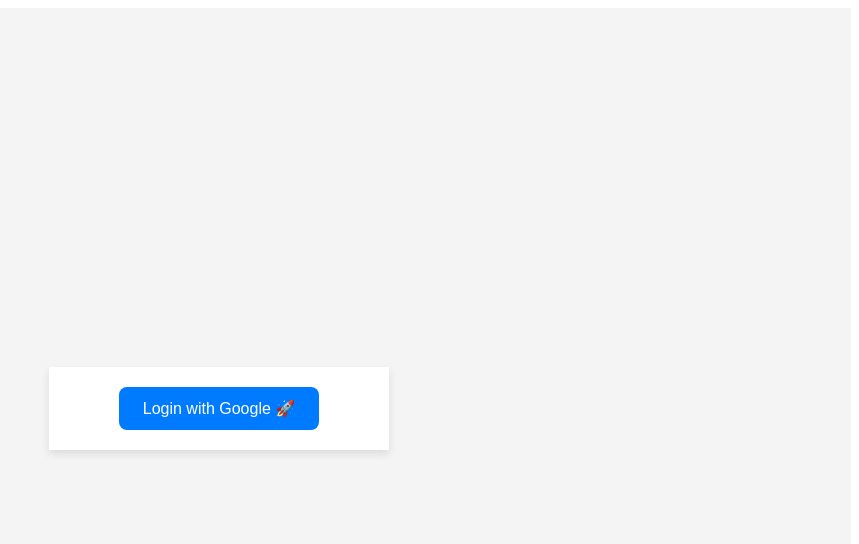
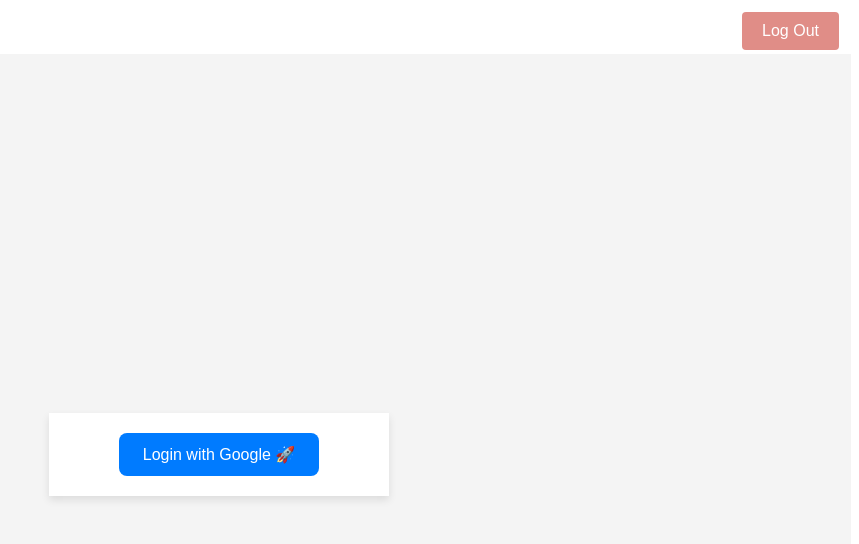
Before and after one commit to LoopTube2004/looptube, a React (Create React App) app in the folder client/: page /login in a window 1280 px wide. Shown: the top 544 px of the page, without its empty margins (421-1280 px from the left). Built offline with nearby package versions, Linux system fonts and the light colour scheme; no server answers.

Commit message:
set up logout button and navbar and logout mechanism

```diff
--- a/client/src/App.js
+++ b/client/src/App.js
@@ -4,7 +4,7 @@
 import { BrowserRouter, Routes, Route, Navigate } from 'react-router-dom';
 import { GoogleOAuthProvider } from '@react-oauth/google';
 import { useSelector, useDispatch } from 'react-redux';
-
+import Navbar from './components/Navbar';
 function App() {
     const googleClientId = process.env.REACT_APP_GOOGLE_CLIENT_ID
     const user = useSelector((state) => state.user.user);
@@ -14,6 +14,7 @@
             <BrowserRouter>
                 <div className="App">
                     {/*Customization for toast, top-center, show for 3 seconds, and bold text*/}
+                    <Navbar/>
                     <Toaster
                         position="top-center"
                         reverseOrder={false}
--- /dev/null
+++ b/client/src/components/LogoutButton.js
@@ -0,0 +1,18 @@
+import React from 'react';
+import { useDispatch } from 'react-redux';
+import { logout } from '../features/userSlice';
+import styles from './LogoutButton.module.css'; // Import the CSS module
+
+const LogoutButton = () => {
+    const dispatch = useDispatch();
+    const handleClick = () => {
+        localStorage.removeItem('user');
+        dispatch(logout());
+    };
+
+    return (
+        <button onClick={handleClick} className={styles.button}>Log Out</button>
+    );
+};
+
+export default LogoutButton;
--- /dev/null
+++ b/client/src/components/LogoutButton.module.css
@@ -0,0 +1,25 @@
+/* LogoutButton.module.css */
+
+.button {
+    background-color: #e08d87; /* Red background */
+    border: none;
+    color: white;
+    padding: 10px 20px;
+    text-align: center;
+    text-decoration: none;
+    display: inline-block;
+    font-size: 16px;
+    margin: 4px 2px;
+    cursor: pointer;
+    border-radius: 4px;
+    transition: background-color 0.3s, transform 0.2s;
+  }
+
+  .button:hover {
+    background-color: #e14c4c; /* Darker shade of red on hover */
+    transform: translateY(-2px); /* Slight raise effect */
+  }
+
+  .button:active {
+    transform: translateY(1px); /* Slight press-down effect */
+  }
--- /dev/null
+++ b/client/src/components/Navbar.js
@@ -0,0 +1,18 @@
+import React from 'react';
+import styles from './Navbar.module.css'; // Import the CSS module
+import LogoutButton from './LogoutButton';
+
+function Navbar() {
+  return (
+    <nav className={styles.navbar}>
+      <div className={styles.navContainer}>
+        {/* Other nav items can be placed here */}
+        <div className={styles.logoutButton}>
+          <LogoutButton />
+        </div>
+      </div>
+    </nav>
+  );
+}
+
+export default Navbar;
--- /dev/null
+++ b/client/src/components/Navbar.module.css
@@ -0,0 +1,14 @@
+/* Navbar.module.css */
+
+.navbar {
+    display: flex;
+    justify-content: space-between; /* This will place child elements on opposite ends */
+    align-items: center; /* This will center them vertically */
+    padding: 0 10px; /* Add some padding on the sides */
+}
+
+.navContainer {
+    width: 100%;
+    display: flex;
+    justify-content: flex-end; /* This will align the LogoutButton to the right */
+}
--- a/client/src/pages/Home.js
+++ b/client/src/pages/Home.js
@@ -5,6 +5,7 @@
 import { FetchYoutubeData, getIdYoutubeVideo } from "../scripts/FetchYoutubeData";
 import { validateYouTubeLink } from "../scripts/YoutubeValidator";
 import toast from "react-hot-toast";
+import LogoutButton from '../components/LogoutButton'
 
 
 const Home = () => {
```
Also changed, not shown: client/src/components/GoogleLoginButton.js (+2 -25 lines).
